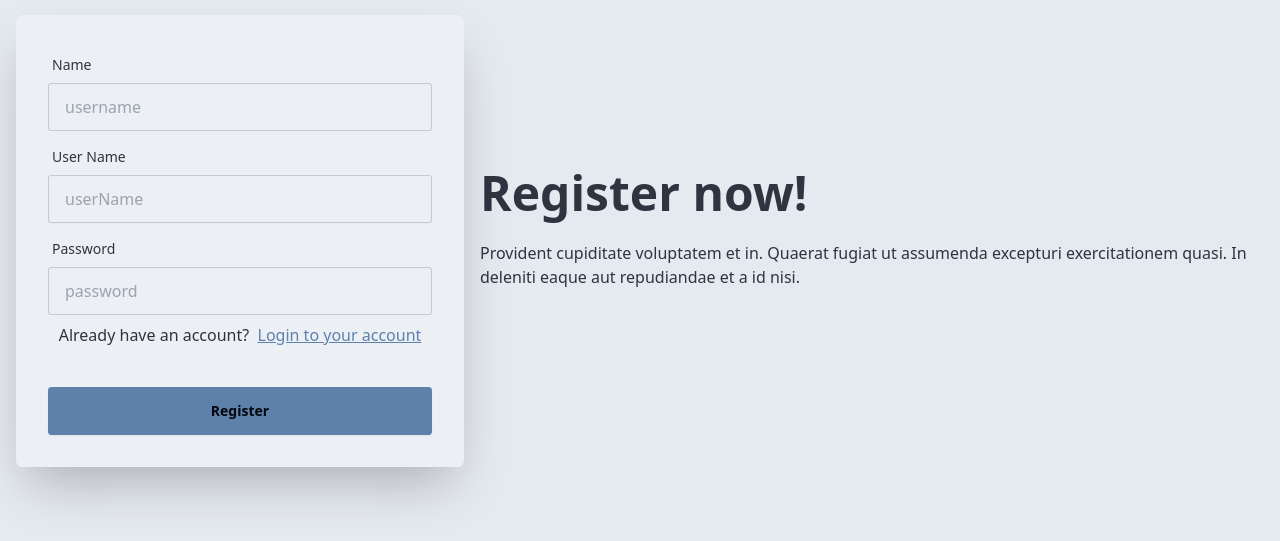
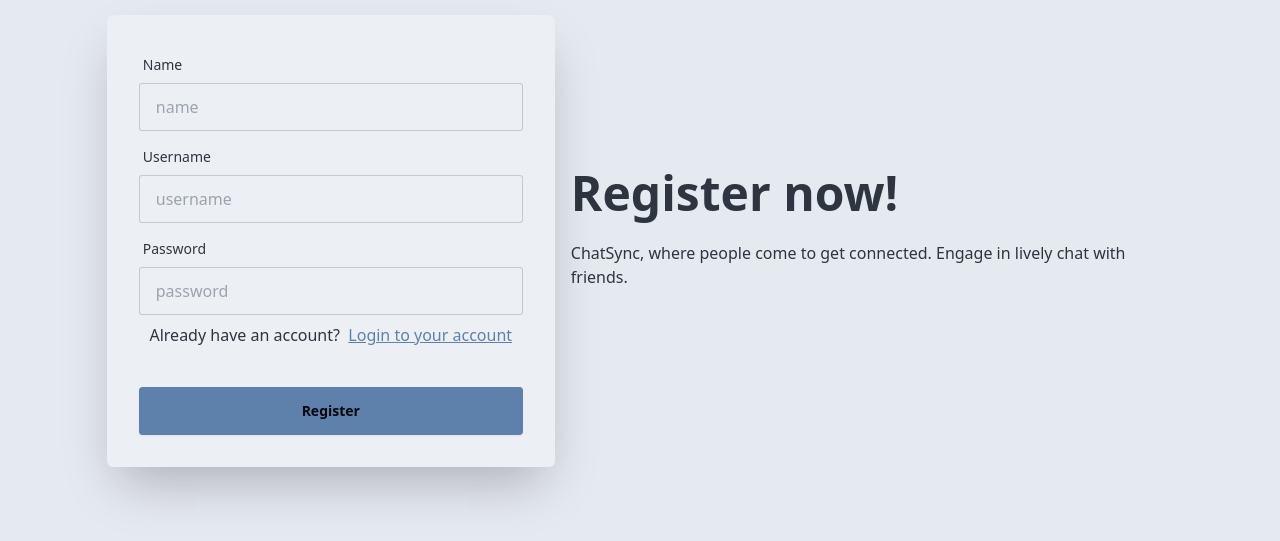
Before and after one commit to chat87/appchat, a React (Vite) app in the folder client/: page /register in a window 1280 px wide. Shown: the part 159-700 px from the top of the page. Built offline with nearby package versions, Linux system fonts and the light colour scheme.

Commit message:
feat(client): change detail styling

```diff
--- a/client/src/components/messages/MessageContainer.jsx
+++ b/client/src/components/messages/MessageContainer.jsx
@@ -1,27 +1,26 @@
-
 import { useContext, useEffect, useState } from "react";
 // import Message from "./Message";
 import { BsSend } from "react-icons/bs";
+import { TiMessages } from "react-icons/ti";
 import { MessageContext } from "../../contexts/MessageContext";
 
 export default function MessageContainer({ socket }) {
-  const { name } = useContext(MessageContext)
-  const [messageSent, setMessageSent] = useState("")
-  const [messages, setMessages] = useState([])
+  const { name } = useContext(MessageContext);
+  const [messageSent, setMessageSent] = useState("");
+  const [messages, setMessages] = useState([]);
 
   if (!name) {
     return (
       <>
-        <div className="md:min-w-[450px] flex flex-col">
-
-          <div className="px-4 py-2 mb-2">
-
-            <h1>masih kosong</h1>
+        <div className="flex items-center justify-center w-full h-full">
+          <div className="px-4 text-center sm:text-lg md:text-xl text-gray-200 font-semibold flex flex-col items-center gap-2">
+            <p>Welcome 👋</p>
+            <p>Select a chat to start messaging</p>
+            <TiMessages className="text-3xl md:text-6xl text-center" />
           </div>
-
         </div>
       </>
-    )
+    );
   }
 
   return (
@@ -45,17 +44,14 @@
           <div className={`chat-bubble text-white bg-blue-500  pb-2`}>
             This isMessage
           </div>
-          <div className="chat-footer opacity-50 text-xs flex gap-1 items-center">
-            20:15
-          </div>
         </div>
       </div>
       {/* input pesan */}
-      <form className="px-4 my-3" >
+      <form className="px-4 my-3">
         <div className="w-full relative">
           <input
             type="text"
-            className="border text-sm rounded-lg block w-full p-2.5  bg-gray-200 border-gray-600 text-white"
+            className="border text-sm rounded-lg block w-full p-2.5  bg-gray-200 border-gray-600"
             placeholder="Send a message"
           />
           <button
--- a/client/src/components/sidebar/Conversations.jsx
+++ b/client/src/components/sidebar/Conversations.jsx
@@ -3,14 +3,16 @@
 
 // MessageContainer
 export default function Conversations({ card }) {
-  console.log(card.self)
+  console.log(card.self);
 
-  const { setName } = useContext(MessageContext)
-
+  const { setName } = useContext(MessageContext);
 
   return (
-    <div className="py-2 flex flex-col overflow-auto" >
-      <div className="flex gap-2 items-center hover:bg-sky-500 rounded p-2 py-1 cursor-pointer" onClick={() => !card.self ? setName(card.username) : null}>
+    <div className="py-2 flex flex-col overflow-auto">
+      <div
+        className="flex gap-2 items-center hover:bg-sky-500 rounded p-2 py-1 cursor-pointer"
+        onClick={() => (!card.self ? setName(card.username) : null)}
+      >
         <div className="avatar online">
           <div className="w-12 rounded-full">
             <img
@@ -22,8 +24,18 @@
 
         <div className="flex flex-col flex-1">
           <div className="flex gap-3 justify-between">
-            <p className="font-bold text-gray-200">{card.username}</p>
-            <span className="text-xl">{card.self ? (<><p>saya</p></>) : (<><p>oranglain</p></>)}</span>
+            <p className="font-bold text-lg text-gray-200">{card.username}</p>
+            <span className="text-base">
+              {card.self ? (
+                <>
+                  <p>saya</p>
+                </>
+              ) : (
+                <>
+                  <p></p>
+                </>
+              )}
+            </span>
           </div>
         </div>
       </div>
--- a/client/src/views/LoginPage.jsx
+++ b/client/src/views/LoginPage.jsx
@@ -1,7 +1,6 @@
-
 import Swal from "sweetalert2";
-import axios from 'axios';
-import { useState } from 'react'
+import axios from "axios";
+import { useState } from "react";
 import { Link, useNavigate } from "react-router-dom";
 export default function LoginPage() {
   const [userName, setUserName] = useState("");
@@ -10,16 +9,19 @@
   async function handleLogin(event) {
     event.preventDefault();
     try {
-      let { data } = await axios.post(`http://localhost:3000/login`, { userName, password });
+      let { data } = await axios.post(`http://localhost:3000/login`, {
+        userName,
+        password,
+      });
       localStorage.setItem("token", data.access_token);
-      navigate('/')
+      navigate("/");
     } catch (error) {
-      console.log(error)
+      console.log(error);
       Swal.fire({
         icon: "error",
         title: "Login failed",
-        text: error.response.data.message
-      })
+        text: error.response.data.message,
+      });
     }
   }
 
@@ -30,16 +32,15 @@
           <div className="text-center lg:text-left">
             <h1 className="text-5xl font-bold">Login now!</h1>
             <p className="py-6">
-              Provident cupiditate voluptatem et in. Quaerat fugiat ut assumenda
-              excepturi exercitationem quasi. In deleniti eaque aut repudiandae
-              et a id nisi.
+              ChatSync, where people come to get connected. Engage in lively
+              chat with friends.
             </p>
           </div>
           <div className="card shrink-0 w-full max-w-md shadow-2xl bg-base-100">
             <form className="card-body">
               <div className="form-control">
                 <label className="label">
-                  <span className="label-text">User Name</span>
+                  <span className="label-text">Username</span>
                 </label>
                 <input
                   type="text"
@@ -71,7 +72,9 @@
                 </label>
               </div>
               <div className="form-control mt-6">
-                <button className="btn btn-primary" onClick={handleLogin}>Login</button>
+                <button className="btn btn-primary" onClick={handleLogin}>
+                  Login
+                </button>
               </div>
             </form>
           </div>
--- a/client/src/views/RegisterPage.jsx
+++ b/client/src/views/RegisterPage.jsx
@@ -1,28 +1,31 @@
-
 import Swal from "sweetalert2";
-import axios from 'axios';
-import { useState } from 'react'
+import axios from "axios";
+import { useState } from "react";
 import { Link, useNavigate } from "react-router-dom";
 export default function RegisterPage() {
-  const [name, setName] = useState('')
+  const [name, setName] = useState("");
   const [userName, setUserName] = useState("");
   const [password, setPassword] = useState("");
   const navigate = useNavigate();
   async function handleRegister(event) {
     event.preventDefault();
     try {
-      await axios.post(`http://localhost:3000/register`, { name, userName, password });
-      navigate('/login')
+      await axios.post(`http://localhost:3000/register`, {
+        name,
+        userName,
+        password,
+      });
+      navigate("/login");
       Swal.fire({
         icon: "success",
-        title: "Registration successful"
-      })
+        title: "Registration successful",
+      });
     } catch (error) {
-      console.log(error)
+      console.log(error);
       Swal.fire({
         icon: "error",
-        title: error.response.data.message
-      })
+        title: error.response.data.message,
+      });
     }
   }
   return (
@@ -32,9 +35,8 @@
           <div className="text-center lg:text-left">
             <h1 className="text-5xl font-bold">Register now!</h1>
             <p className="py-6">
-              Provident cupiditate voluptatem et in. Quaerat fugiat ut assumenda
-              excepturi exercitationem quasi. In deleniti eaque aut repudiandae
-              et a id nisi.
+              ChatSync, where people come to get connected. Engage in lively
+              chat with friends.
             </p>
           </div>
           <div className="card shrink-0 w-full max-w-md shadow-2xl bg-base-100">
@@ -45,18 +47,18 @@
                 </label>
                 <input
                   type="text"
-                  placeholder="username"
+                  placeholder="name"
                   className="input input-bordered"
                   onChange={(e) => setName(e.target.value)}
                 />
               </div>
               <div className="form-control">
                 <label className="label">
-                  <span className="label-text">User Name</span>
+                  <span className="label-text">Username</span>
                 </label>
                 <input
                   type="text"
-                  placeholder="userName"
+                  placeholder="username"
                   className="input input-bordered"
                   onChange={(e) => setUserName(e.target.value)}
                 />
@@ -84,7 +86,9 @@
                 </label>
               </div>
               <div className="form-control mt-6">
-                <button className="btn btn-primary" onClick={handleRegister}>Register</button>
+                <button className="btn btn-primary" onClick={handleRegister}>
+                  Register
+                </button>
               </div>
             </form>
           </div>
```
